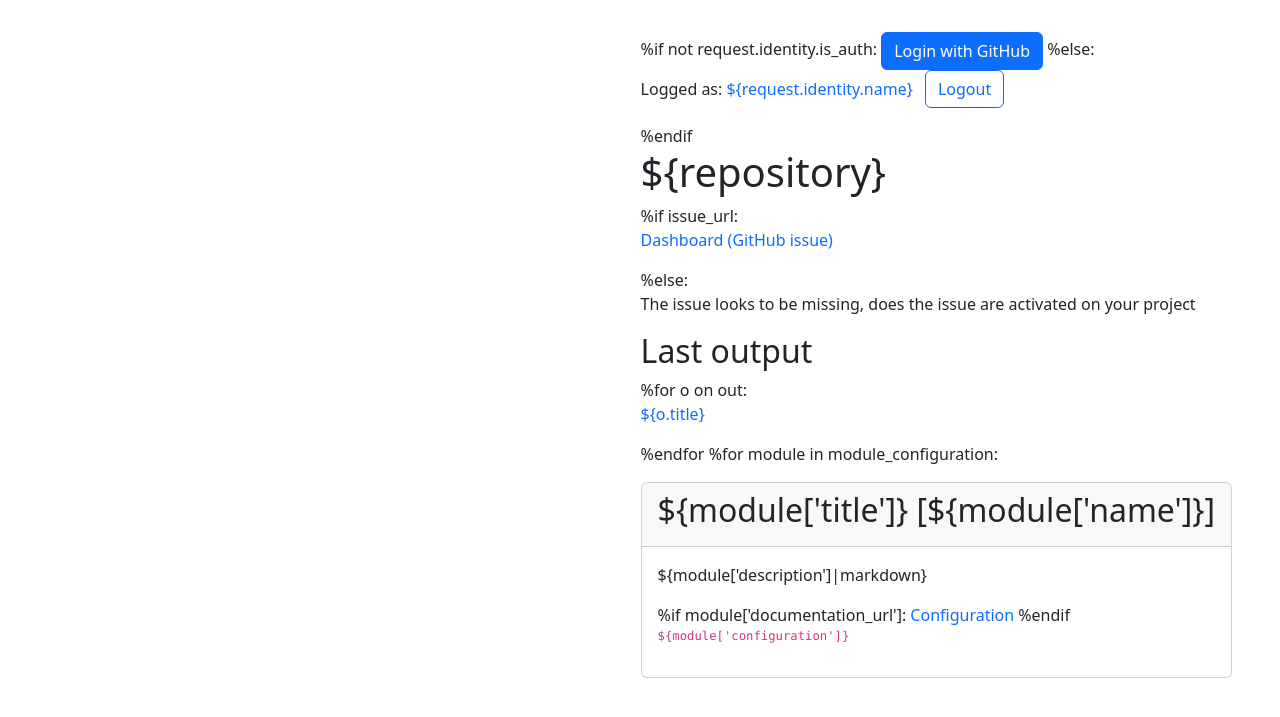
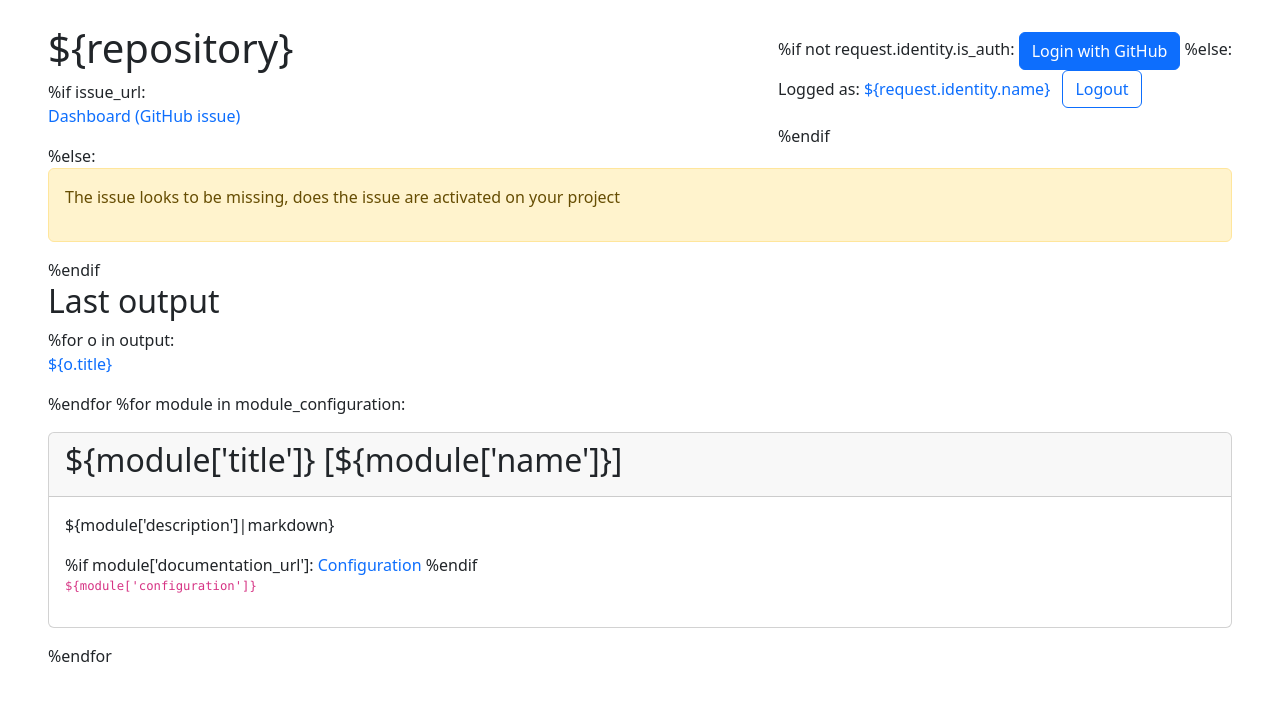
Before and after one commit to camptocamp/github-app-geo-project, a Python web app: template github_app_geo_project/templates/project.html in a window 1280 px wide. Shown: the top 717 px of the page. Run offline with Jinja, Linux system fonts and the light colour scheme; the template is opened without the code that fills it, so the values that code supplies are empty; some libraries are stand-ins or nearby versions.

Commit message:
Fix project page

```diff
--- a/github_app_geo_project/models.py
+++ b/github_app_geo_project/models.py
@@ -13,9 +13,6 @@ from sqlalchemy import JSON, DateTime, Enum, Integer, Unicode
 from sqlalchemy.orm import DeclarativeBase, Mapped, mapped_column
 
 _LOGGER = logging.getLogger(__name__)
-
-DBSession = sqlalchemy.orm.scoped_session(sqlalchemy.orm.sessionmaker())
-# Base = sqlalchemy.ext.declarative.declarative_base()
 
 _SCHEMA = "github_app"
 
--- a/github_app_geo_project/templates/project.html
+++ b/github_app_geo_project/templates/project.html
@@ -1,7 +1,7 @@
 <!doctype html>
 <html lang="en">
   <head>
-    <title>${title}</title>
+    <title>${repository}</title>
     <link
       rel="icon"
       type="image/png"
@@ -58,16 +58,21 @@
         >
       </p>
       %endif
+    </div>
 
     <h1 class="bd-title">${repository}</h1>
 
     %if issue_url:
     <p><a href="${issue_url}">Dashboard (GitHub issue)</a></p>
     %else:
+    <!-- warning -->
+    <div class="alert alert-warning" role="alert">
       <p>The issue looks to be missing, does the issue are activated on your project</p>
+    </div>
+    %endif
 
     <h2>Last output</h2>
-      %for o on out:
+    %for o in output:
     <p><a href="${request.route_url('output', id=o.id)}">${o.title}</a></p>
     %endfor
     <!-- -->
@@ -84,7 +89,7 @@
         <code><pre>${module['configuration']}</pre></code>
       </div>
     </div>
-    </div>
+    %endfor
 
     <script
       src="https://cdnjs.cloudflare.com/ajax/libs/jquery/3.7.1/jquery.min.js"
```
Also changed, not shown: github_app_geo_project/views/project.py (+7 -3 lines). Lines whose indentation alone changed are shown as unchanged.
